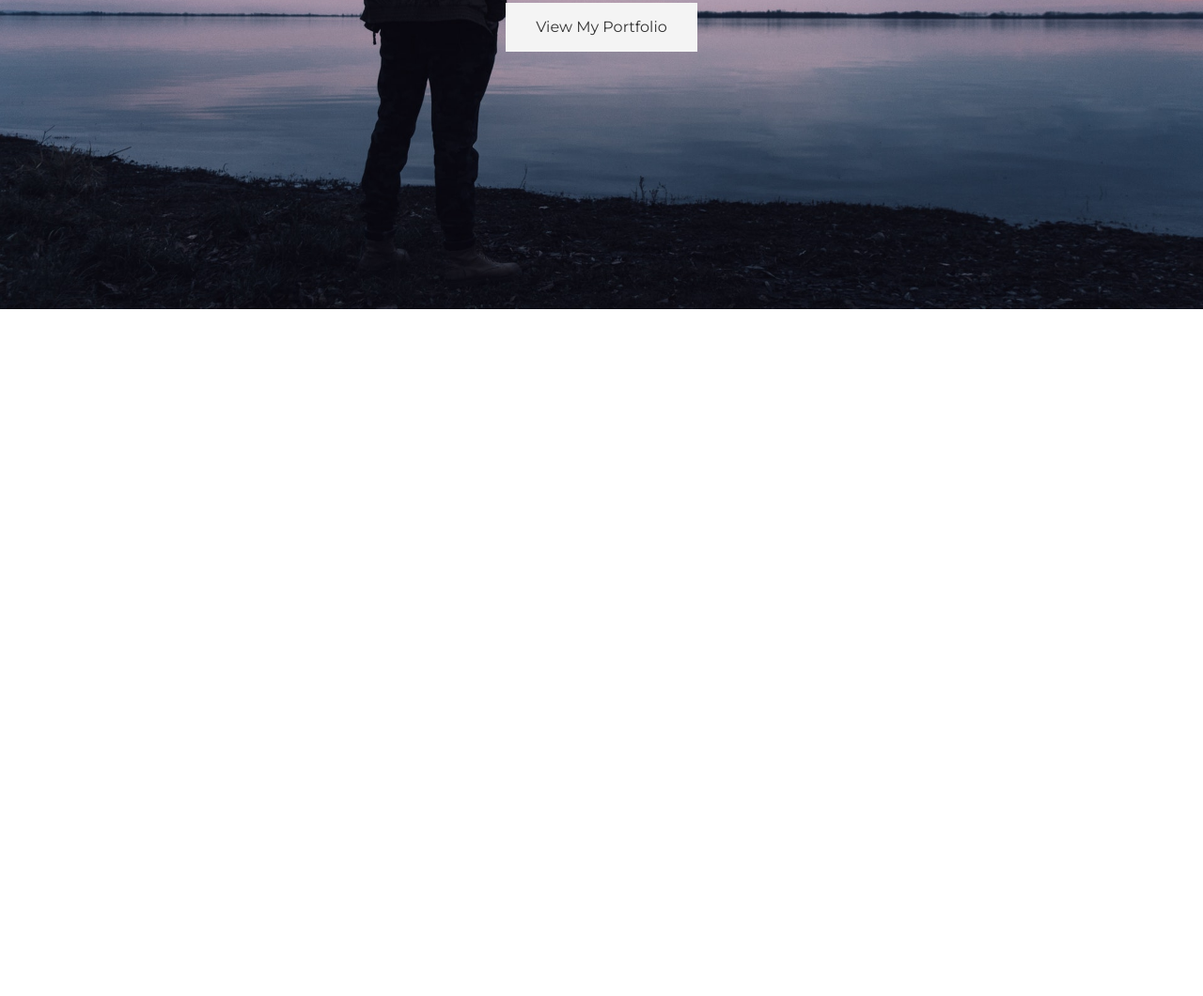
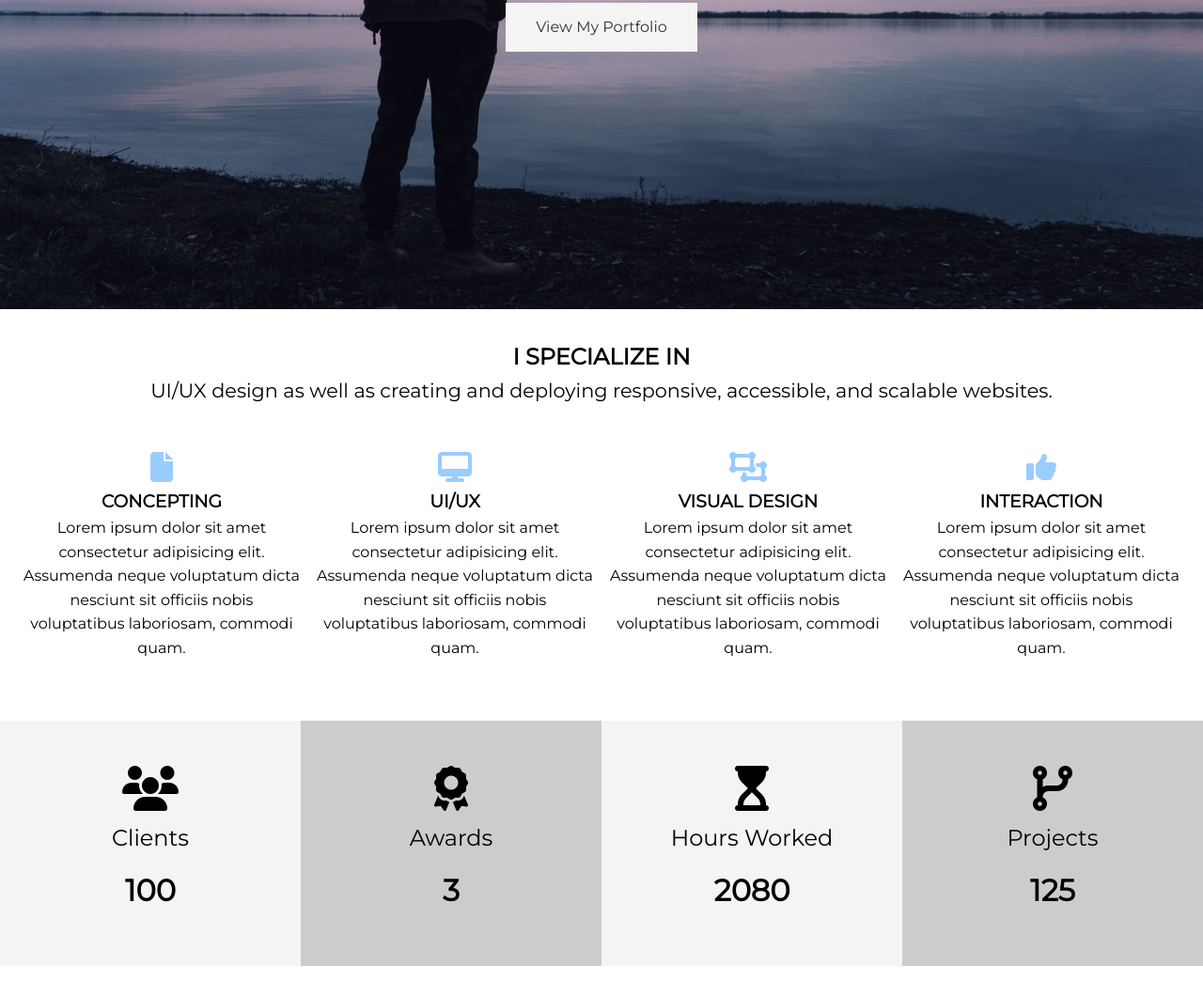
Before and after one commit to webdevotter/portfolio_website, a website: page dist/index.html in a window 1280 px wide. Shown: the part 471-1531 px from the top of the page at 94% size. Before the commit the page ends 800 px from the top, so only its background shows below. Drawn offline with Linux system fonts and the light colour scheme.

Commit message:
Specialize & Stats Sections

```diff
--- a/scss/_utilities.scss
+++ b/scss/_utilities.scss
@@ -46,3 +46,35 @@ input[class^='btn-']:hover {
 .text-center {
   text-align: center;
 }
+
+// Padding
+.py {
+  &-1 {
+    padding: 1rem 0;
+  }
+  &-2 {
+    padding: 2rem 0;
+  }
+  &-3 {
+    padding: 3rem 0;
+  }
+  &-3 {
+    padding: 4rem 0;
+  }
+}
+
+// Margin
+.my {
+  &-1 {
+    margin: 1rem 0;
+  }
+  &-2 {
+    margin: 2rem 0;
+  }
+  &-3 {
+    margin: 3rem 0;
+  }
+  &-3 {
+    margin: 4rem 0;
+  }
+}
--- a/scss/main.scss
+++ b/scss/main.scss
@@ -93,5 +93,58 @@ img {
     }
   }
 
+    //Header Inner
+    &-inner {
 
+    }
 }
+
+//Home Sections
+#home {
+
+  // Home Section A
+  &-a {
+    .specials {
+      margin-top: 3rem;
+      display: grid;
+      grid-gap: 1rem;
+      grid-template-columns: repeat(4, 1fr);
+
+      .fas {
+        color: $main-color;
+        padding-bottom: 0.4rem;
+      }
+    }
+  }
+
+  //Home Section B
+  &-b {
+    .stats {
+      display: grid;
+      grid-template-columns: repeat(4, 1fr);
+
+      li {
+        line-height: 2;
+
+        &.stats-title {
+          font-size: 1.5rem;
+        }
+
+        &.stats-number {
+          font-size: 2rem;
+          font-weight: bold;
+        }
+      }
+
+      div {
+        padding: 3rem 0;
+        &:nth-child(odd) {
+          background-color: $light-color;
+        }
+        &:nth-child(even) {
+          background-color: $medium-color;
+        }
+      }
+    }
+  }
+}
```
Also changed, not shown: dist/css/main.css, dist/index.html.
